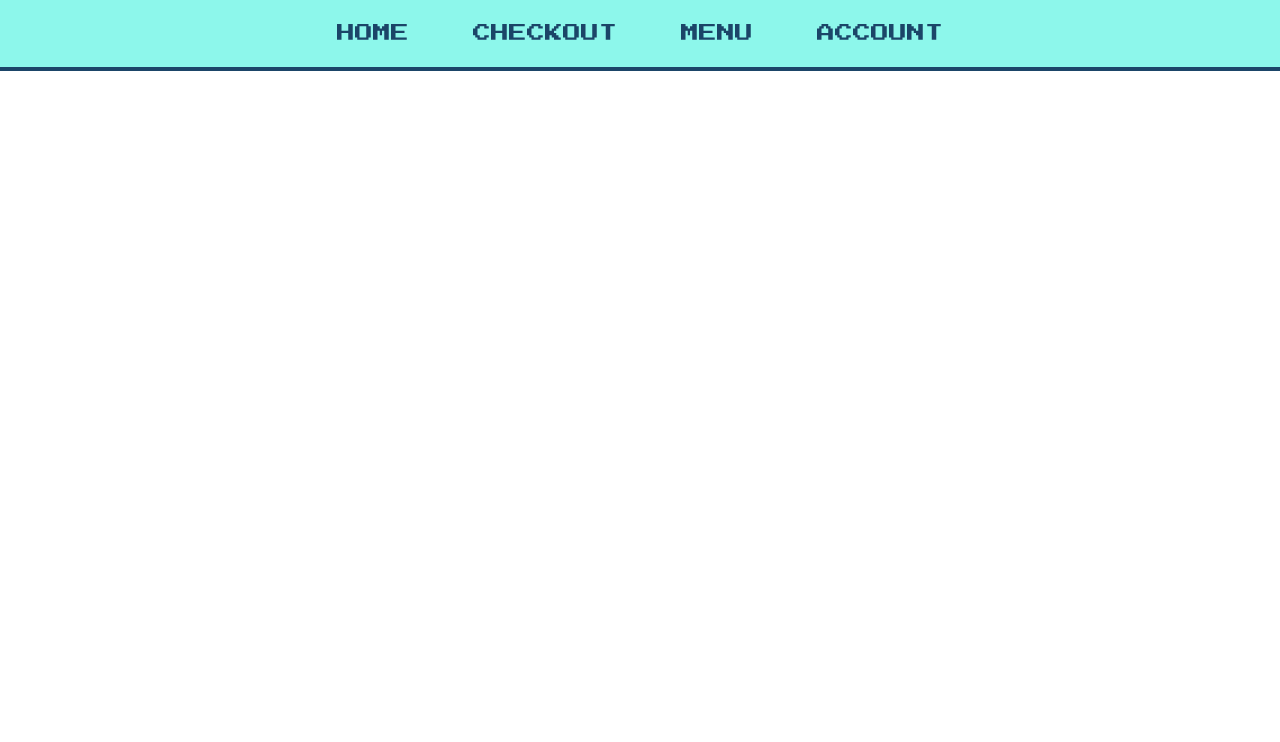
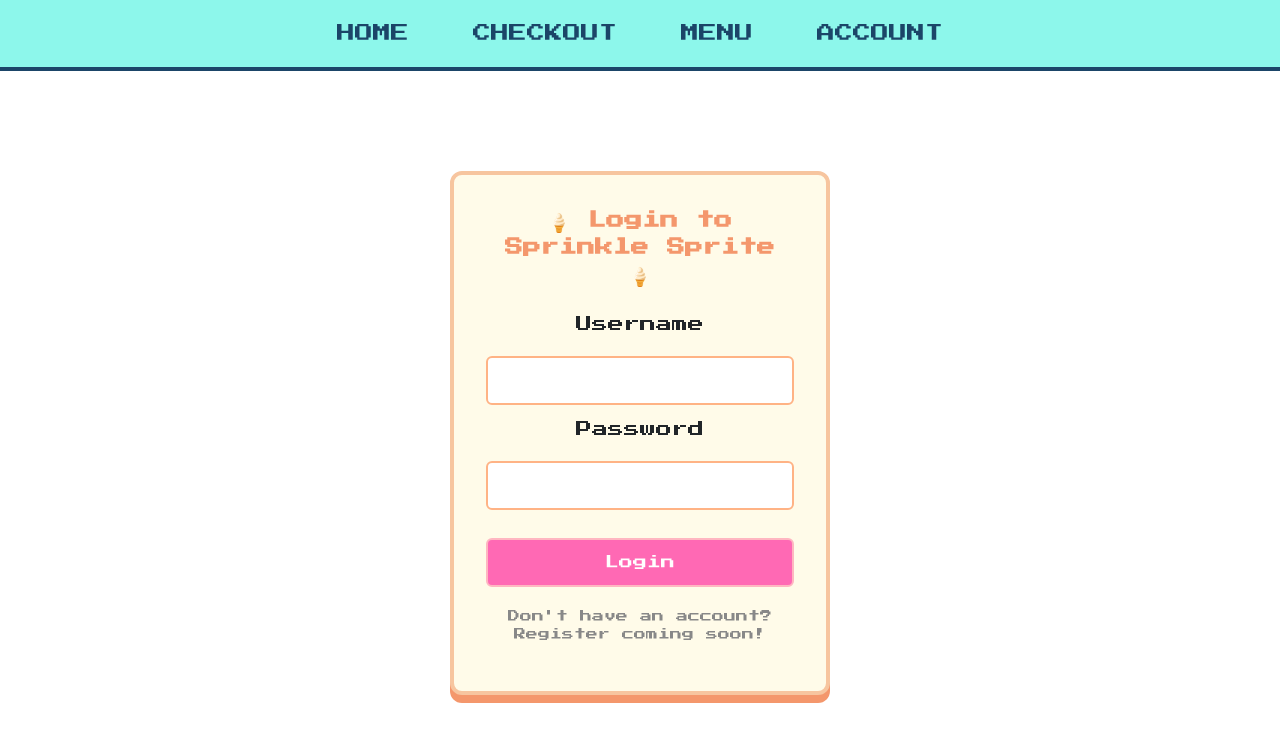
Before and after one commit to CodeLabs-Students/CL-Group-C, an Angular app in the folder sprinkle-sprite/: page /login in a window 1280 px wide. Before the commit this address led to /. Shown: the top 742 px of the page. Built offline with nearby package versions, Linux system fonts and the light colour scheme.

Commit message:
created routing and began styleing my need to set up temp local storage to test properly

```diff
--- a/sprinkle-sprite/src/app/app.routes.ts
+++ b/sprinkle-sprite/src/app/app.routes.ts
@@ -5,18 +5,21 @@ import { AccountComponent } from './layout/main/mainbody/pov/account/account.com
 import { CheckoutComponent } from './layout/main/mainbody/pov/checkout/checkout.component';
 import { MenuComponent } from './layout/main/mainbody/pov/menu/menu.component';
 
-
 export const routes: Routes = [
   {
-
     path: '',
     component: MainbodyComponent,
     children: [
-        { path: '', component: HomeComponent },              // '/'
+      { path: '', component: HomeComponent }, // '/'
       { path: 'home', component: HomeComponent },
       { path: 'menu', component: MenuComponent },
       { path: 'checkout', component: CheckoutComponent },
       { path: 'account', component: AccountComponent },
-      ]
-}
-]
+    ],
+  },
+  {
+    path: 'login',
+    loadComponent: () =>
+      import('./login/login.component').then((m) => m.LoginComponent),
+  },
+];
--- a/sprinkle-sprite/src/app/layout/main/mainbody/pov/account/account.component.html
+++ b/sprinkle-sprite/src/app/layout/main/mainbody/pov/account/account.component.html
@@ -2,11 +2,12 @@
   <div class="account-box">
     <div class="account-header">PROFILE</div>
 
-    <button class="account-button">
-      <img src="assets/resources/icons/account_Icon.png" alt="Account icon" />
-
-      LOGIN
-    </button>
+    <a routerLink="/login">
+      <button class="account-button" (click)="goToLogin()">
+        <img src="assets/resources/icons/account_Icon.png" alt="Account icon" />
+        LOGIN
+      </button>
+    </a>
 
     <button class="account-button">
       <img src="assets/resources/icons/heart_selected.png" alt="Favorites" />
--- a/sprinkle-sprite/src/app/layout/main/mainbody/pov/account/account.component.ts
+++ b/sprinkle-sprite/src/app/layout/main/mainbody/pov/account/account.component.ts
@@ -1,4 +1,5 @@
 import { Component } from '@angular/core';
+import { Router } from '@angular/router';
 
 @Component({
   selector: 'app-account',
@@ -7,5 +8,9 @@ import { Component } from '@angular/core';
   styleUrl: './account.component.css'
 })
 export class AccountComponent {
+  constructor(private router: Router) {}
 
+goToLogin() {
+  this.router.navigate(['/login']);
 }
+}
--- a/sprinkle-sprite/src/app/login/login.component.css
+++ b/sprinkle-sprite/src/app/login/login.component.css
@@ -0,0 +1,57 @@
+/* Container with pixel flavor */
+.login-container {
+  max-width: 380px;
+  margin: 100px auto;
+  padding: 32px;
+  background: #fffbe9;
+  border: 4px solid #f7c59f;
+  border-radius: 12px;
+  box-shadow: 0 8px 0 #f4976c;
+  font-family: 'Press Start 2P', monospace;
+  text-align: center;
+}
+
+/* Header */
+.login-container h2 {
+  font-size: 18px;
+  margin-bottom: 24px;
+  color: #f4976c;
+}
+
+/* Inputs */
+.login-container input {
+  width: 100%;
+  margin: 12px 0;
+  padding: 12px;
+  border: 2px solid #ffb385;
+  border-radius: 6px;
+  background-color: #fff;
+  font-size: 14px;
+  font-family: 'Press Start 2P', monospace;
+}
+
+/* Button */
+.login-container button {
+  width: 100%;
+  padding: 12px;
+  margin-top: 16px;
+  background-color: #ff69b4;
+  color: white;
+  border: 2px solid #ffb6c1;
+  border-radius: 6px;
+  font-size: 14px;
+  font-family: 'Press Start 2P', monospace;
+  cursor: pointer;
+  transition: background-color 0.2s ease;
+}
+
+.login-container button:hover {
+  background-color: #e055a0;
+}
+
+/* Optional link text */
+.note {
+  margin-top: 20px;
+  font-size: 12px;
+  color: #888;
+}
--- a/sprinkle-sprite/src/app/login/login.component.html
+++ b/sprinkle-sprite/src/app/login/login.component.html
@@ -1 +1,15 @@
-<p>login works!</p>
+<div class="login-container">
+  <h2>🍦 Login to Sprinkle Sprite 🍦</h2>
+
+  <form (ngSubmit)="handleLogin()">
+    <label for="username">Username</label>
+    <input id="username" [(ngModel)]="username" name="username" required />
+
+    <label for="password">Password</label>
+    <input id="password" [(ngModel)]="password" name="password" type="password" required />
+
+    <button type="submit">Login</button>
+  </form>
+
+  <p class="note">Don't have an account? Register coming soon!</p>
+</div>
--- a/sprinkle-sprite/src/app/login/login.component.ts
+++ b/sprinkle-sprite/src/app/login/login.component.ts
@@ -1,11 +1,22 @@
+import { CommonModule } from '@angular/common';
 import { Component } from '@angular/core';
+import { FormsModule } from '@angular/forms';
+import { RouterModule } from '@angular/router';
+import { AuthService } from '../auth/auth.service';
 
 @Component({
   selector: 'app-login',
-  imports: [],
+  imports: [CommonModule, FormsModule, RouterModule],
   templateUrl: './login.component.html',
   styleUrl: './login.component.css'
 })
 export class LoginComponent {
+  username = '';
+  password = '';
 
+  constructor(private auth: AuthService) {}
+
+  handleLogin() {
+    this.auth.login(this.username, this.password);
+  }
 }
```
Lines whose indentation alone changed are shown as unchanged.
